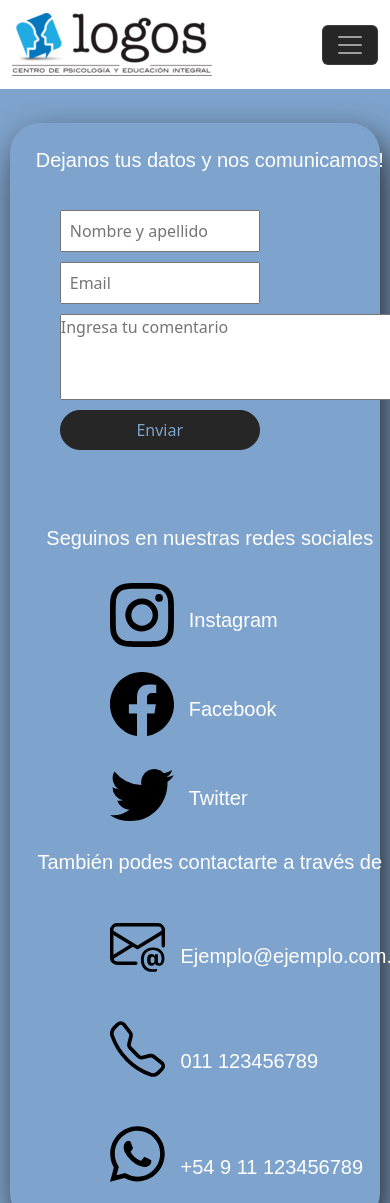
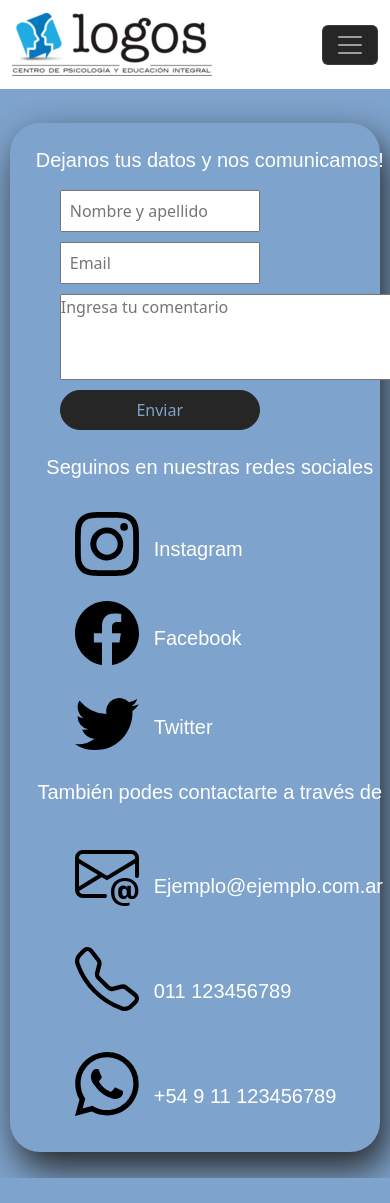
Before and after one commit to Tuchix10/PF-Dpaula, a plain HTML site: page pages/contacto.html in a window 390 px wide. Shown: the top 1203 px of the page. After the commit the page ends 1178 px from the top, so only its background shows below. Drawn offline with nearby package versions, Linux system fonts and the light colour scheme.

Commit message:
cuarto commit

```diff
--- a/css/styles.css
+++ b/css/styles.css
@@ -486,6 +486,9 @@ footer {
         grid-template-rows: auto auto auto auto auto auto;
         grid-template-columns: auto;
     }
+    .form {
+        margin-top: 0px;
+    }
     .titulos1 {
         grid-area: titulos;
     }
@@ -495,11 +498,8 @@ footer {
     .titulos3 {
         grid-area: titulos3;
     }
-    .form {
-        margin-bottom: 6vh;
-    }
     .social {
-        padding-left: 100px;
+        padding-left: 65px;
     }
     .social img {
         margin-top: 25px;
@@ -509,6 +509,7 @@ footer {
     }
     .extra {
         margin-bottom: 3vh;
+        padding-left: 65px;
     }
 }
 .form-login {
```
